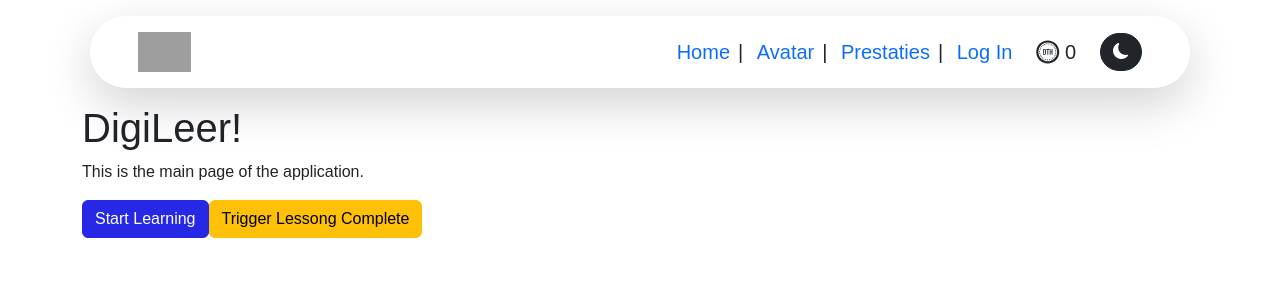
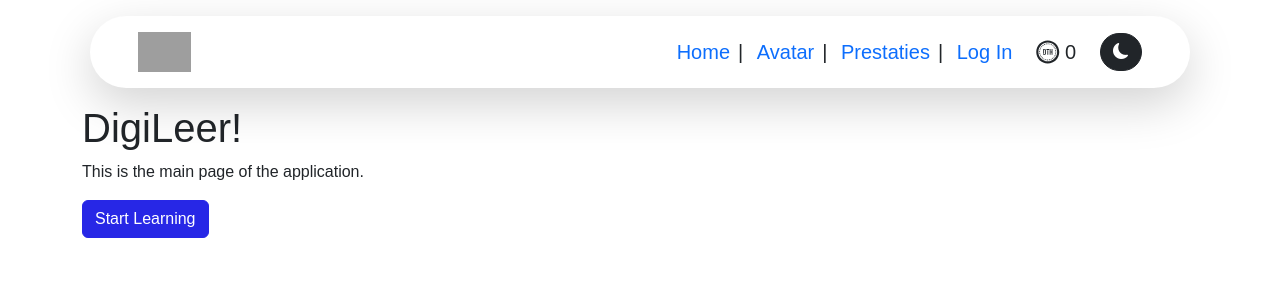
Before and after one commit to itmoz/DTH_LeerOmgeving, a React (Vite) app: page / in a window 1280 px wide. Shown: the top 300 px of the page. Built offline with nearby package versions, Linux system fonts and the light colour scheme; grey boxes are pictures that could not be loaded.

Commit message:
small bugfix

```diff
--- a/src/pages/Home.jsx
+++ b/src/pages/Home.jsx
@@ -1,7 +1,6 @@
 import Button from '../WebsiteElements/Buttons/Button';
 import Sidebar from '../WebsiteElements/Sidebar/Sidebar';
 import { useNavigate } from 'react-router-dom';
-import { triggerAchievement } from '../utils/achievementSystem';
 
 
 
@@ -16,10 +15,6 @@ export default function Home() {
       <Button variant='primary' onClick={() => navigate('/LearningDashboard')}>
         Start Learning
       </Button>
-
-      <Button variant='warning' onClick={() => triggerAchievement('lesson_completed', { lessonId: 2 })}>
-        Trigger Lessong Complete
-      </Button>
     </div>
   );
 }
```
